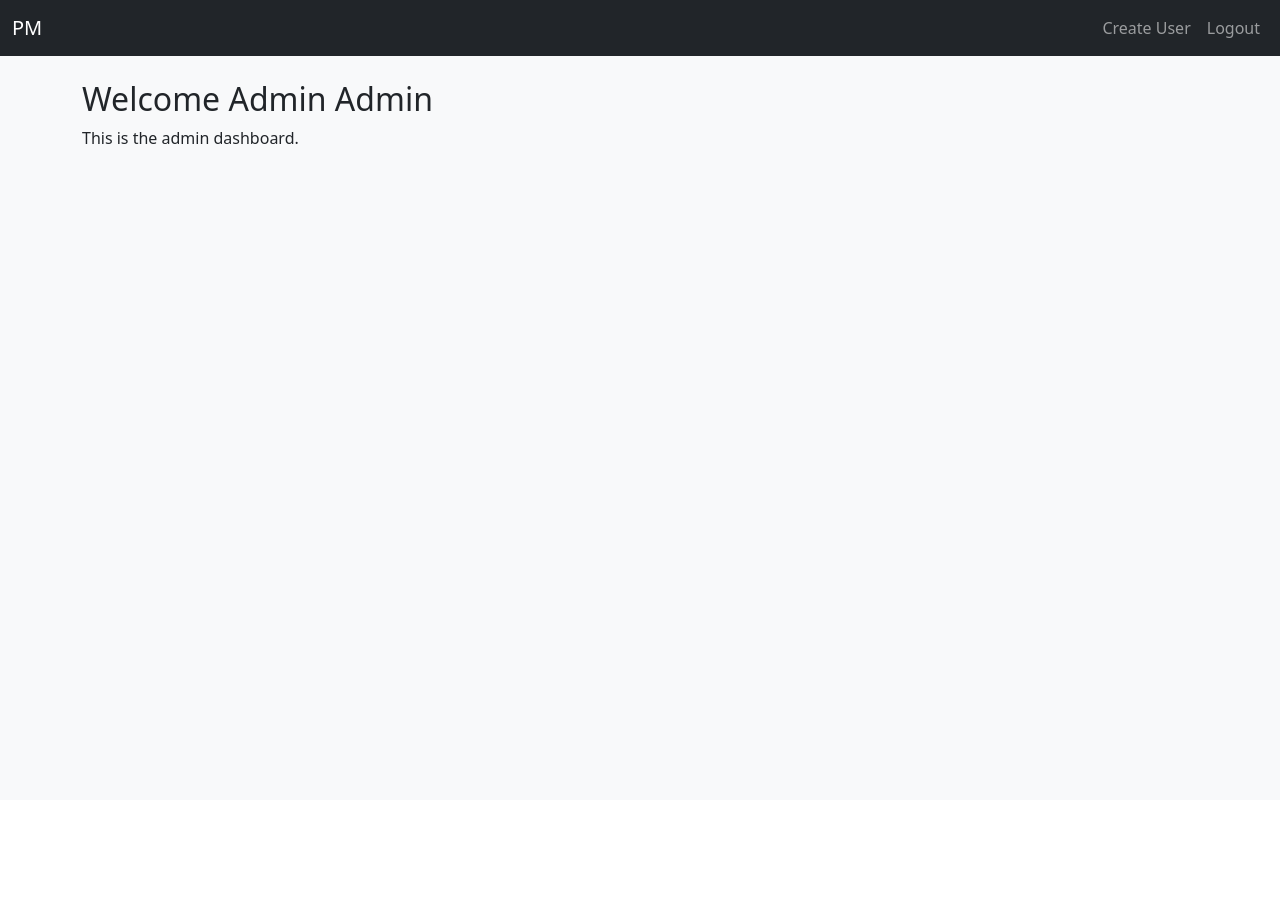
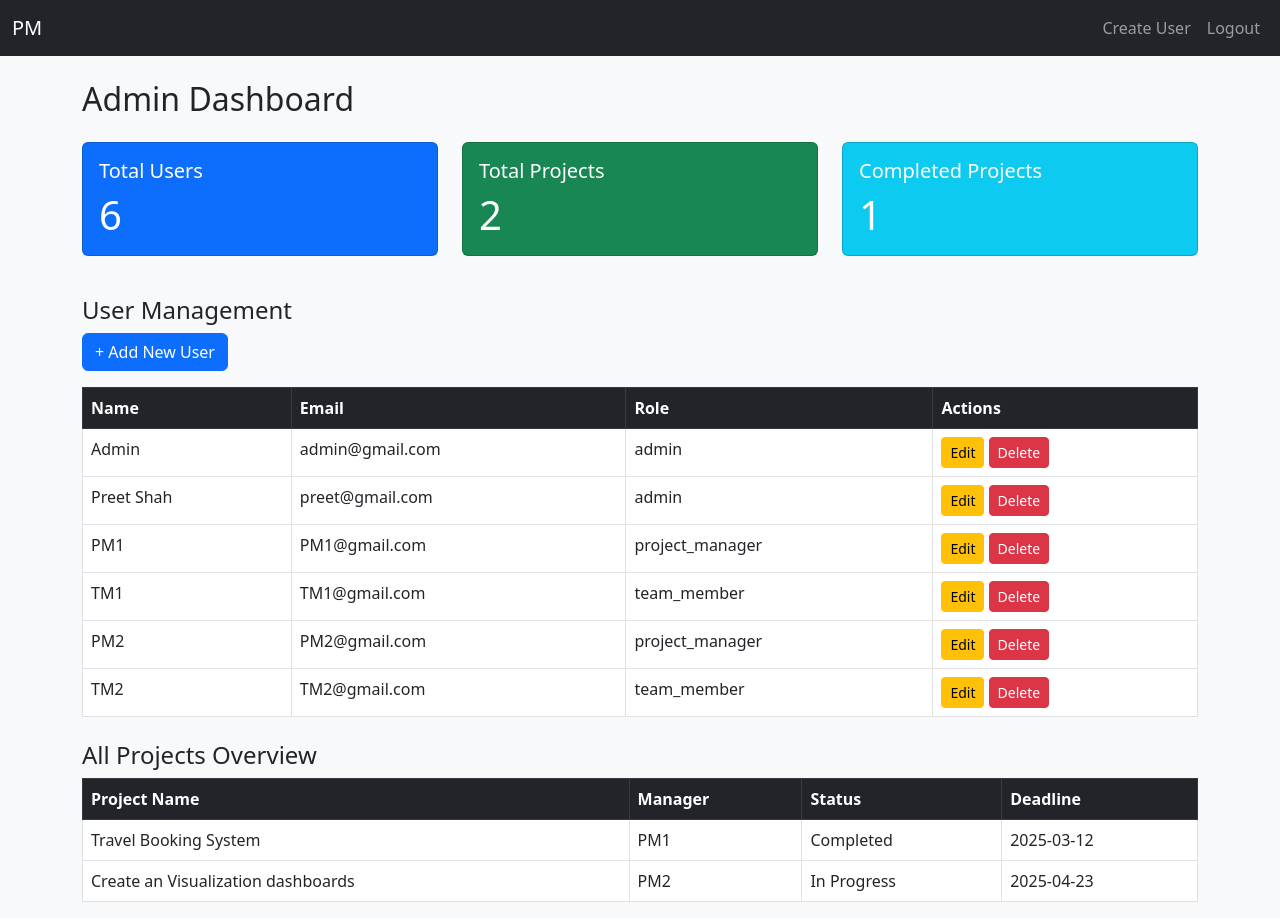
Before and after one commit to preetshah47/Flask---Assignment, a Flask app: page /admin/dashboard in a window 1280 px wide. Before the commit the page ends 144 px from the top, so only its background shows below. Run offline with Flask 3, Linux system fonts and the light colour scheme; a user stored in the database is signed in; some libraries are stand-ins or nearby versions.

Commit message:
17 April 11:13

```diff
--- a/Project_Managment_Tool/app/routes.py
+++ b/Project_Managment_Tool/app/routes.py
@@ -1,5 +1,7 @@
-from flask import Blueprint, render_template, redirect, url_for
+from flask import Blueprint, flash, render_template, redirect, url_for
 from flask_login import current_user, login_required
+from app.models import Project, User
+from app import db
 
 main = Blueprint('main', __name__)
 
@@ -12,7 +14,24 @@ def home():
 @main.route('/admin/dashboard')
 @login_required
 def admin_dashboard():
-    return render_template('dashboard/admin_dashboard.html')
+    if current_user.role != 'admin':
+        return redirect(url_for('main.home'))
+
+    projects = Project.query.all()
+    total_users = User.query.count()
+    users = User.query.all()
+    total_projects = len(projects)
+    completed_projects = len([p for p in projects if p.status == 'Completed'])
+
+    return render_template(
+        'dashboard/admin_dashboard.html',
+        projects=projects,
+        users=users,
+        total_users=total_users,
+        total_projects=total_projects,
+        completed_projects=completed_projects
+    )
+
 
 @main.route('/project_manager/dashboard')
 @login_required
@@ -23,3 +42,39 @@ def project_manager_dashboard():
 @login_required
 def team_member_dashboard():
     return render_template('dashboard/team_dashboard.html')
+
+@main.route('/admin/edit_user/<int:user_id>', methods=['GET', 'POST'])
+@login_required
+def edit_user(user_id):
+    # Fetch the user by ID
+    user = User.query.get(user_id)
+    if not user:
+        flash('User not found', 'danger')
+        return redirect(url_for('admin.admin_dashboard'))
+
+    # Your logic for editing the user goes here
+    return render_template('edit_user.html', user=user)
+
+@main.route('/admin/delete_user/<int:user_id>', methods=['GET'])
+@login_required
+def delete_user(user_id):
+    # Ensure the current user is an admin
+    if current_user.role != 'admin':
+        return redirect(url_for('main.home'))
+
+    # Fetch the user by ID
+    user = User.query.get(user_id)
+    if not user:
+        flash('User not found', 'danger')
+        return redirect(url_for('main.admin_dashboard'))
+
+    # Deleting the user from the database
+    try:
+        db.session.delete(user)
+        db.session.commit()
+        flash('User deleted successfully', 'success')
+    except Exception as e:
+        db.session.rollback()
+        flash(f'Error deleting user: {str(e)}', 'danger')
+
+    return redirect(url_for('main.admin_dashboard'))
--- a/Project_Managment_Tool/app/templates/dashboard/admin_dashboard.html
+++ b/Project_Managment_Tool/app/templates/dashboard/admin_dashboard.html
@@ -1,5 +1,90 @@
 {% extends 'layout.html' %}
+
 {% block content %}
-  <h2>Welcome Admin {{ current_user.name }}</h2>
-  <p>This is the admin dashboard.</p>
+<h2 class="mb-4">Admin Dashboard</h2>
+
+<!-- Dashboard Overview Cards -->
+<div class="row mb-4">
+    <div class="col-md-4">
+        <div class="card text-white bg-primary mb-3">
+            <div class="card-body">
+                <h5 class="card-title">Total Users</h5>
+                <p class="card-text display-6">{{ total_users }}</p>
+            </div>
+        </div>
+    </div>
+    <div class="col-md-4">
+        <div class="card text-white bg-success mb-3">
+            <div class="card-body">
+                <h5 class="card-title">Total Projects</h5>
+                <p class="card-text display-6">{{ total_projects }}</p>
+            </div>
+        </div>
+    </div>
+    <div class="col-md-4">
+        <div class="card text-white bg-info mb-3">
+            <div class="card-body">
+                <h5 class="card-title">Completed Projects</h5>
+                <p class="card-text display-6">{{ completed_projects }}</p>
+            </div>
+        </div>
+    </div>
+</div>
+
+<!-- User Management Section -->
+<div class="mb-4">
+    <h4>User Management</h4>
+    <a href="{{ url_for('auth.create_user') }}" class="btn btn-primary mb-3">+ Add New User</a>
+
+    <!-- User Table -->
+    <table class="table table-bordered">
+        <thead class="table-dark">
+            <tr>
+                <th>Name</th>
+                <th>Email</th>
+                <th>Role</th>
+                <th>Actions</th>
+            </tr>
+        </thead>
+        <tbody>
+            {% for user in users %}
+            <tr>
+                <td>{{ user.name }}</td>
+                <td>{{ user.email }}</td>
+                <td>{{ user.role }}</td>
+                <td>
+                    <a href="{{ url_for('main.edit_user', user_id=user.id) }}" class="btn btn-warning btn-sm">Edit</a>
+                    <a href="{{ url_for('main.delete_user', user_id=user.id) }}" class="btn btn-danger btn-sm" onclick="return confirm('Are you sure you want to delete this user?');">Delete</a>
+                </td>
+            </tr>
+            {% endfor %}
+        </tbody>
+    </table>
+</div>
+
+<!-- Project Table -->
+<div>
+    <h4>All Projects Overview</h4>
+    <table class="table table-bordered">
+        <thead class="table-dark">
+            <tr>
+                <th>Project Name</th>
+                <th>Manager</th>
+                <th>Status</th>
+                <th>Deadline</th>
+            </tr>
+        </thead>
+        <tbody>
+            {% for project in projects %}
+            <tr>
+                <td>{{ project.name }}</td>
+                <td>{{ project.manager.name if project.manager else 'N/A' }}</td>
+                <td>{{ project.status }}</td>
+                <td>{{ project.deadline.strftime('%Y-%m-%d') if project.deadline else 'N/A' }}</td>
+            </tr>
+            {% endfor %}
+        </tbody>
+    </table>
+</div>
+
 {% endblock %}
```
Also changed, not shown: Project_Managment_Tool/instance/app.db.
